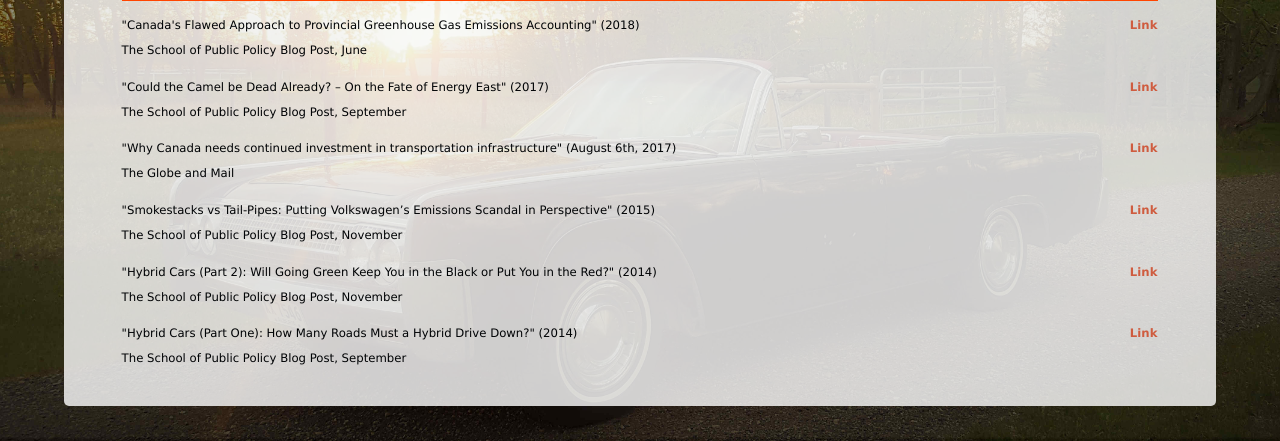
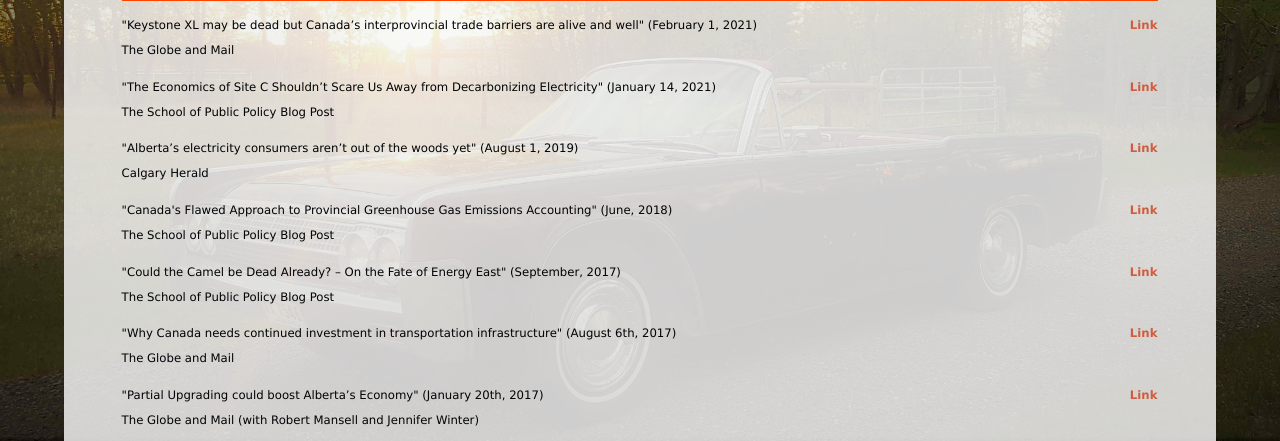
Before and after one commit to GKFellows/-GKFellows-.github.io, a plain HTML site: page OPED.html in a window 1280 px wide. Shown: the part 359-800 px from the top of the page. Drawn offline with Linux system fonts and the light colour scheme.

Commit message:
Update OPED.html

```diff
--- a/OPED.html
+++ b/OPED.html
@@ -26,29 +26,45 @@
 					</header>
 					<content>
 					  <hr size="2" color="#FF4500">
-					  <P>"Canada's Flawed Approach to Provincial Greenhouse Gas Emissions Accounting" (2018)
+					  <P>"Keystone XL may be dead but Canada’s interprovincial trade barriers are alive and well" (February 1, 2021)
+				    <span class="bold" style="float: right" ><a href="https://www.theglobeandmail.com/business/commentary/article-keystone-xl-may-be-dead-but-canadas-interprovincial-trade-barriers-are/" target="_blank">Link</a></span>
+					    <br>The Globe and Mail</p>
+
+					  <P>"The Economics of Site C Shouldn’t Scare Us Away from Decarbonizing Electricity" (January 14, 2021)
+				    <span class="bold" style="float: right" ><a href="https://www.policyschool.ca/the-economics-of-site-c-shouldnt-scare-us-away-from-decarbonizing-electricity/" target="_blank">Link</a></span>
+					    <br>The School of Public Policy Blog Post</p>
+
+					<P>"Alberta’s electricity consumers aren’t out of the woods yet" (August 1, 2019)
+				    <span class="bold" style="float: right" ><a href="https://calgaryherald.com/opinion/columnists/opinion-albertas-electricity-consumers-arent-out-of-the-woods-yet" target="_blank">Link</a></span>
+					    <br>Calgary Herald</p>
+
+					<P>"Canada's Flawed Approach to Provincial Greenhouse Gas Emissions Accounting" (June, 2018)
 				    <span class="bold" style="float: right" ><a href="https://www.policyschool.ca/canadas-flawed-approach-to-provincial-greenhouse-gas-emissions-accounting/" target="_blank">Link</a></span>
-					    <br>The School of Public Policy Blog Post, June </p>
+					    <br>The School of Public Policy Blog Post</p>
 
-					  <P>"Could the Camel be Dead Already? – On the Fate of Energy East" (2017)
+					<P>"Could the Camel be Dead Already? – On the Fate of Energy East" (September, 2017)
 				    <span class="bold" style="float: right" ><a href="https://www.policyschool.ca/camel-dead-already/" target="_blank">Link</a></span>
-					    <br>The School of Public Policy Blog Post, September </p>
+					    <br>The School of Public Policy Blog Post</p>
 
 					  <P>"Why Canada needs continued investment in transportation infrastructure" (August 6th, 2017)
 				    <span class="bold" style="float: right" ><a href="https://www.theglobeandmail.com/report-on-business/rob-commentary/why-canada-needs-continued-investment-in-transportation-infrastructure/article35890807/" target="_blank">Link</a></span>
 					    <br>The Globe and Mail </p>
 
-					  <P>"Smokestacks vs Tail-Pipes: Putting Volkswagen’s Emissions Scandal in Perspective" (2015)
+					<P>"Partial Upgrading could boost Alberta’s Economy" (January 20th, 2017)
+				    <span class="bold" style="float: right" ><a href="https://calgaryherald.com/opinion/columnists/opinion-partial-bitumen-upgrading-could-boost-albertas-economy" target="_blank">Link</a></span>
+					    <br>The Globe and Mail (with Robert Mansell and Jennifer Winter) </p>
+
+					  <P>"Smokestacks vs Tail-Pipes: Putting Volkswagen’s Emissions Scandal in Perspective" (November 2015)
 				    <span class="bold" style="float: right" ><a href="https://www.policyschool.ca/smokestacks-vs-tail-pipes-putting-volkswagens-emissions-scandal-perspective-0/" target="_blank">Link</a></span>
-					    <br>The School of Public Policy Blog Post, November </p>
+					    <br>The School of Public Policy Blog Post</p>
 
-					  <P>"Hybrid Cars (Part 2): Will Going Green Keep You in the Black or Put You in the Red?" (2014)
+					  <P>"Hybrid Cars (Part 2): Will Going Green Keep You in the Black or Put You in the Red?" (November 2014)
 				    <span class="bold" style="float: right" ><a href="https://www.policyschool.ca/hybrid-cars-part-2-will-going-green-keep-you-black-or-put-you-red/" target="_blank">Link</a></span>
-				    <br>The School of Public Policy Blog Post, November </p>
+				    <br>The School of Public Policy Blog Post</p>
 
-					  <P>"Hybrid Cars (Part One): How Many Roads Must a Hybrid Drive Down?" (2014)
+					  <P>"Hybrid Cars (Part One): How Many Roads Must a Hybrid Drive Down?" (September 2014)
 				    <span class="bold" style="float: right" ><a href="https://www.policyschool.ca/hybrid-cars-part-one-how-many-roads-must-hybrid-drive-down/" target="_blank">Link</a></span>
-				    <br>The School of Public Policy Blog Post, September</p>
+				    <br>The School of Public Policy Blog Post</p>
 					</content>
 				</article>
 
```
